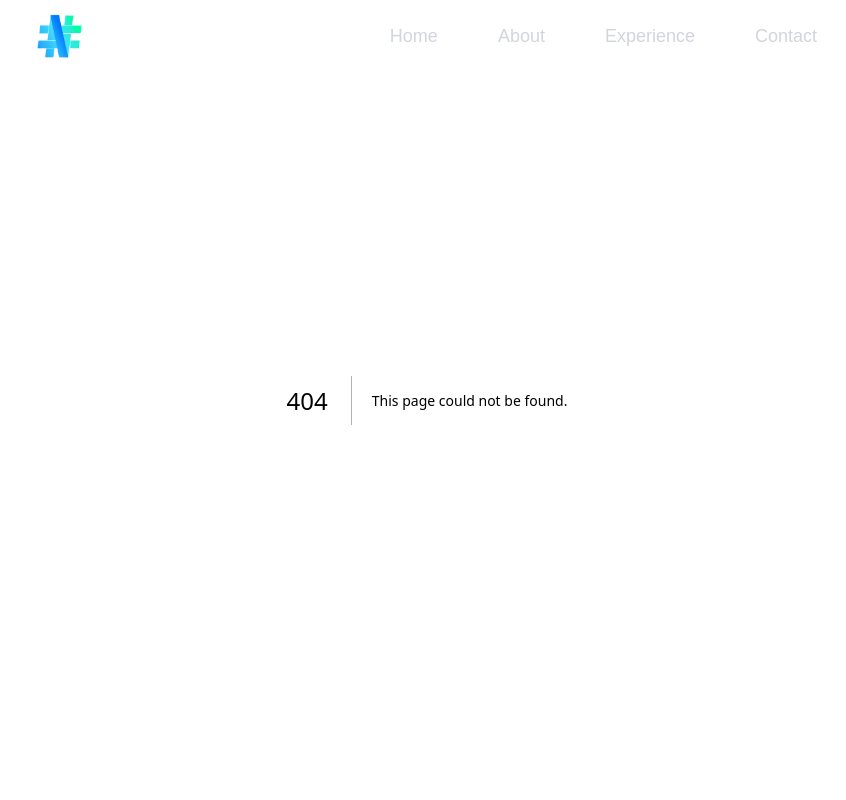
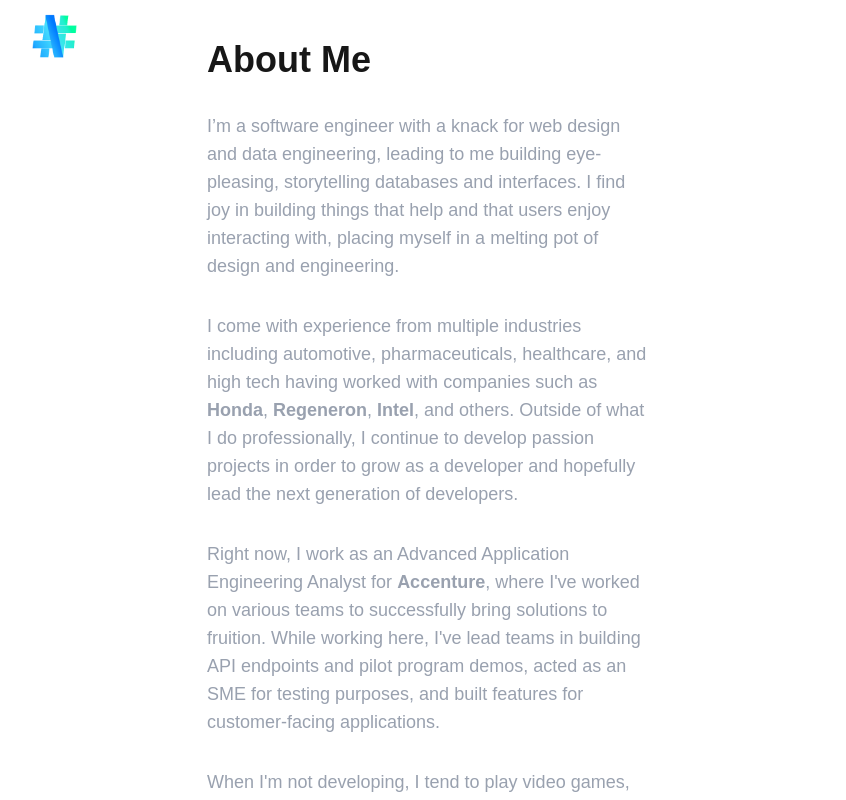
Before and after one commit to tagaritt/nashtag-dev, a Next.js app: page /nashtag-dev/about in a window 1280 px wide. Before the commit this address had no page. Shown: the top 800 px of the page, without its empty margins (213-1059 px from the left). Built offline with nearby package versions, Linux system fonts and the light colour scheme.

Commit message:
Update for deployment

```diff
--- a/app/about/page.tsx
+++ b/app/about/page.tsx
@@ -12,7 +12,7 @@
             </p>
 
             <p className='text-lg text-left mt-6 mx-105 text-gray-400'>
-                I come with experience from multiple industries including automotive, pharmaceuticals, healthcare, and high tech having worked with companies such as <b className="hover:text-white transition-colors"><Link href="https://www.honda.com/operations">Honda</Link></b>, <b className="hover:text- transition-colors"><Link href="https://www.regeneron.com/">Regeneron</Link></b>, <b className="hover:text-white transition-colors"><Link href="https://www.intel.com/content/www/us/en/homepage.html">Intel</Link></b>, and others. Outside of what I do professionally, I continue to develop passion projects in order to grow as a developer and hopefully lead the next generation of developers.
+                I come with experience from multiple industries including automotive, pharmaceuticals, healthcare, and high tech having worked with companies such as <b className="hover:text-white transition-colors"><Link href="https://www.honda.com/operations">Honda</Link></b>, <b className="hover:text-white transition-colors"><Link href="https://www.regeneron.com/">Regeneron</Link></b>, <b className="hover:text-white transition-colors"><Link href="https://www.intel.com/content/www/us/en/homepage.html">Intel</Link></b>, and others. Outside of what I do professionally, I continue to develop passion projects in order to grow as a developer and hopefully lead the next generation of developers.
             </p>
 
             <p className='text-lg text-left mt-6 mx-105 text-gray-400'>
--- a/app/components/Navbar.tsx
+++ b/app/components/Navbar.tsx
@@ -3,6 +3,7 @@
 import React from 'react'
 
 const Navbar = () => {
+
   return (
     <nav className='fixed top-2 w-full flex items-center justify-around py-1 px-24'>
         {/* This is code for my logo.*/}
@@ -12,10 +13,10 @@
 
         {/* This is where all of the other links in the navbar will go. */}
         <ul className="flex gap-15 text-lg">
-            <Link href="/" className="text-gray-300 hover:text-white transition-colors">Home</Link>
-            <Link href="/about" className="text-gray-300 hover:text-white transition-colors">About</Link>
-            <Link href="/experience" className="text-gray-300 hover:text-white transition-colors">Experience</Link>
-            <Link href="/contact" className="text-gray-300 hover:text-white transition-colors">Contact</Link>
+            <Link href="/" className="text-white font-semibold hover:animate-pulse transition-colors">Home</Link>
+            <Link href="/about" className="text-white font-semibold hover:text-white transition-colors">About</Link>
+            <Link href="/experience" className="text-white font-semibold hover:text-white transition-colors">Experience</Link>
+            <Link href="/contact" className="text-white font-semibold hover:text-white transition-colors">Contact</Link>
         </ul>
     </nav>
   )
--- a/app/experience/page.tsx
+++ b/app/experience/page.tsx
@@ -18,7 +18,7 @@
             </div>
 
             <div className="">
-              <p className='text-0.5xl font-normal text-gray-500 text-left mx-105 mt-10'><b className='hover:text-white transition transition-colors'><Link href="/files/Resume_TinasheTagarisa.pdf">Click here to view my r&eacute;sum&eacute;!</Link></b></p>
+              <p className='text-0.5xl font-normal text-gray-500 text-left mx-105 mt-10'><b className='hover:animate-pulse text-white'><Link href="/files/Resume_TinasheTagarisa.pdf">Click here to view my r&eacute;sum&eacute;!</Link></b></p>
             </div>
         </div>
     </div>
--- a/next.config.ts
+++ b/next.config.ts
@@ -3,6 +3,12 @@
 const nextConfig: NextConfig = {
   /* config options here */
   devIndicators: true,
+  output: 'export',
+  images: {
+    unoptimized: true,
+  },
+  basePath: '/nashtag-dev',
+  assetPrefix: '/nashtag-dev/',
 };
 
 export default nextConfig;
```
